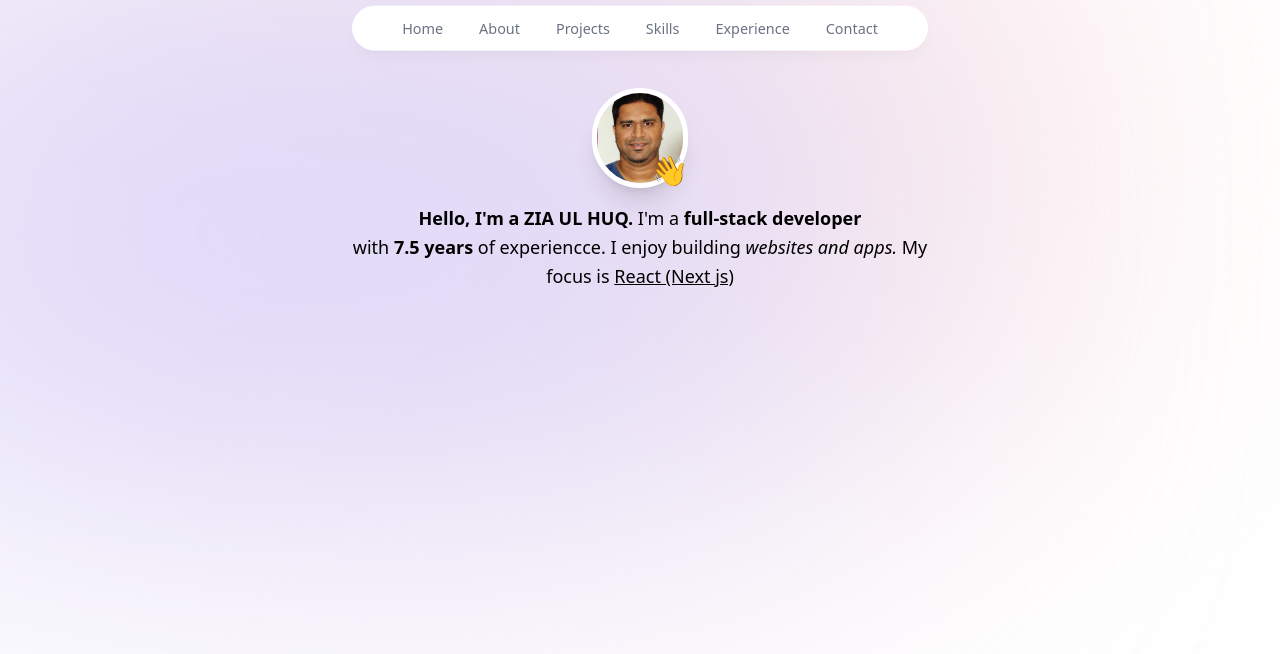
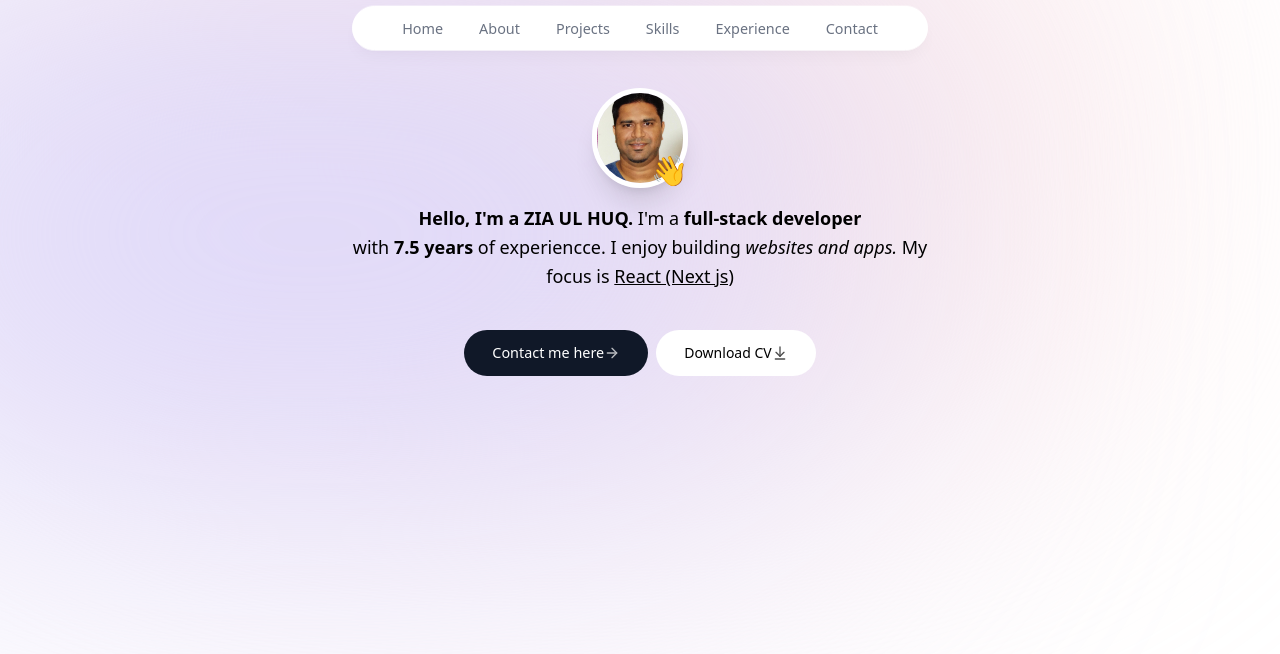
Before and after one commit to Ziaulhuq/ziaul_portfolio, a Next.js app: page / in a window 1280 px wide. Shown: the top 654 px of the page. Built offline with nearby package versions, Linux system fonts and the light colour scheme.

Commit message:
adding buttons

```diff
--- a/components/intro.tsx
+++ b/components/intro.tsx
@@ -2,6 +2,9 @@
 import Image from "next/image";
 import React from "react";
 import { motion } from "framer-motion";
+import Link from "next/link";
+import { ArrowRight } from "lucide-react";
+import { ArrowDownToLine } from "lucide-react";
 
 const Intro = () => {
   return (
@@ -53,6 +56,26 @@ const Intro = () => {
         building <span className="italic">websites and apps.</span> My focus is{" "}
         <span className="underline">React (Next js)</span>
       </motion.p>
+
+      {/*.Buttons... */}
+      <motion.div
+        className="flex font-medium justify-center gap-2"
+        initial={{ opacity: 0, y: 100 }}
+        animate={{ opacity: 1, y: 0 }}
+        transition={{ delay: 0.2 }}
+      >
+        <Link
+          href=""
+          className="group bg-gray-900 flex items-center rounded-4xl space-x-2 px-7 py-3 w-max text-white text-[0.9rem] outline-none focus:scale-110 hover:scale-110 cursor-pointer hover:bg-gray-950 active:scale-105 transition"
+        >
+          Contact me here{"  "}
+          <ArrowRight className="size-4 opacity-70 group-hover:translate-x-1 transition" />
+        </Link>
+        <a className="bg-white flex items-center px-7 py-3 text-sm rounded-4xl cursor-pointer">
+          Download CV{" "}
+          <ArrowDownToLine className="size-4 opacity-70 group-hover:translate-x-1 transition" />
+        </a>
+      </motion.div>
     </section>
   );
 };
```
